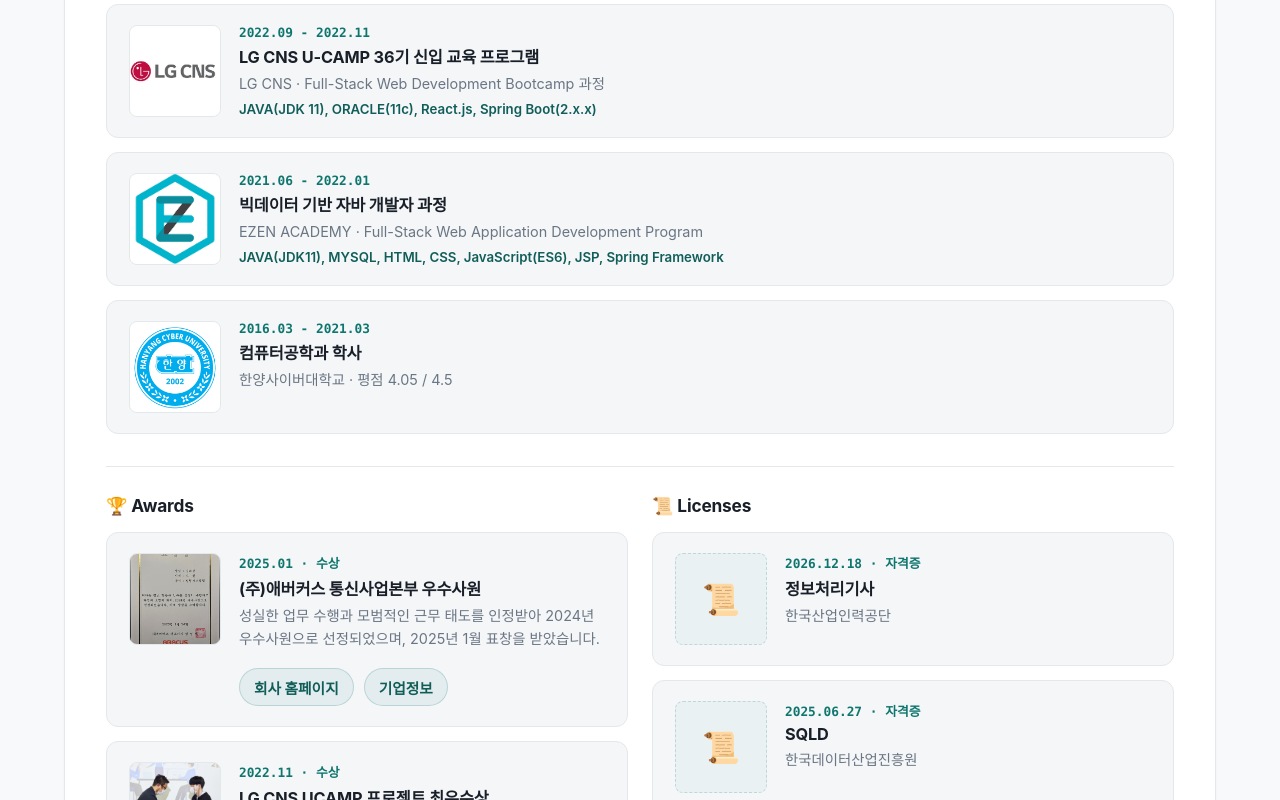
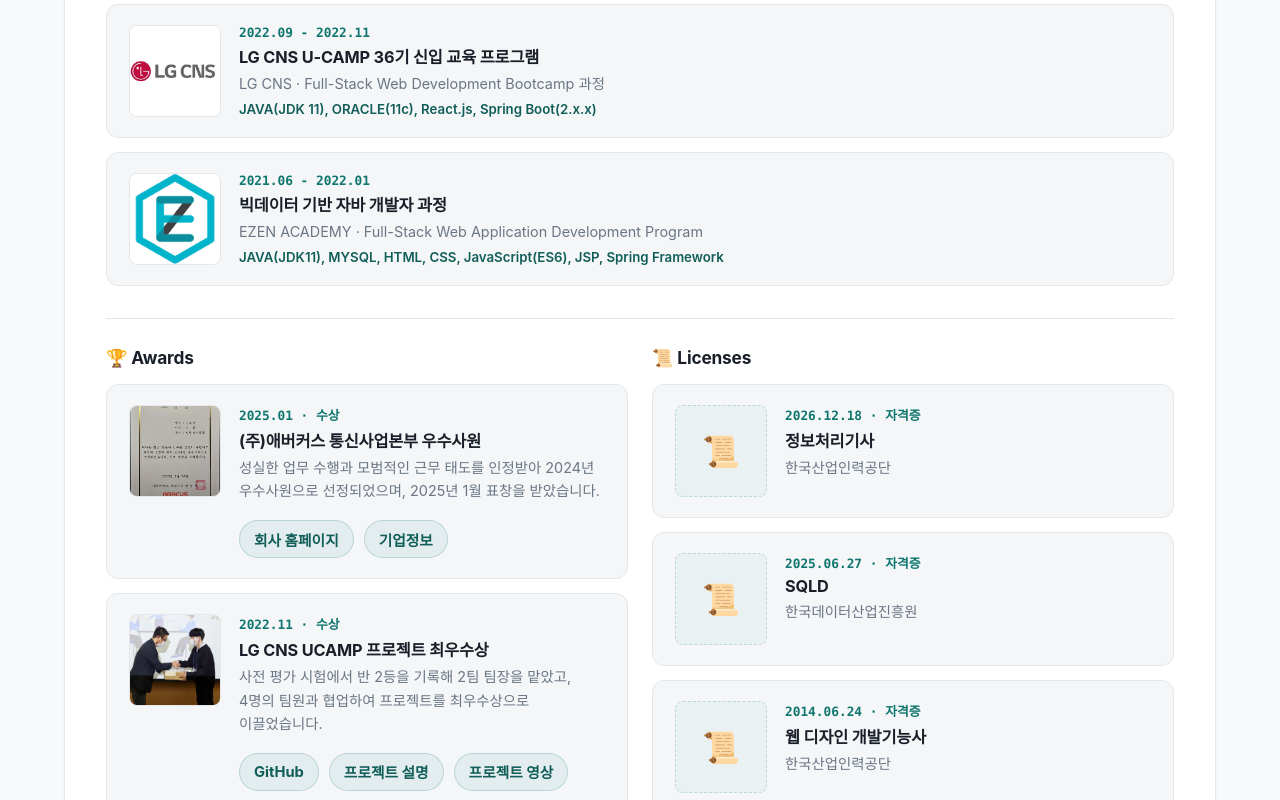
Before and after one commit to seulgae/seulgae.github.io, a React (Vite) app: page / in a window 1280 px wide. Shown: the part 4349-5149 px from the top of the page. Built offline with nearby package versions, Linux system fonts and the light colour scheme; a web font is replaced by a local one.

Commit message:
[20261111]학력 정보 노출 범위 조정 - 포트폴리오 Education에서 한양사이버대학교 항목 숨김 처리 - 출력용 이력서에는 기존 학력 정보 유지 - 원본 데이터 보존 및 표시 의도 주석 추가

```diff
--- a/src/components/posters/CredentialsPoster.jsx
+++ b/src/components/posters/CredentialsPoster.jsx
@@ -27,7 +27,7 @@ function CredentialsPoster() {
       <div className="credentials-group">
         <h3 className="credentials-group-title">🎓 Education</h3>
         <div className="education-poster-grid">
-          {education.map((edu) => (
+          {education.filter((edu) => edu.showInPortfolio !== false).map((edu) => (
             <article key={edu.id} className="credential-rich-card">
               {edu.image ? (
                 <ZoomableImage
--- a/src/data/education.js
+++ b/src/data/education.js
@@ -29,6 +29,8 @@ const education = [
   },
   {
     id: "hycu-bachelor",
+    // 포트폴리오 Education에서는 숨기고 출력용 이력서에만 표시합니다.
+    showInPortfolio: false,
     degree: "컴퓨터공학과 학사",
     school: "한양사이버대학교",
     period: "2016.03 - 2021.03",
```
Also changed, not shown: 1 other file (tests, documents, lock files or other folders).
